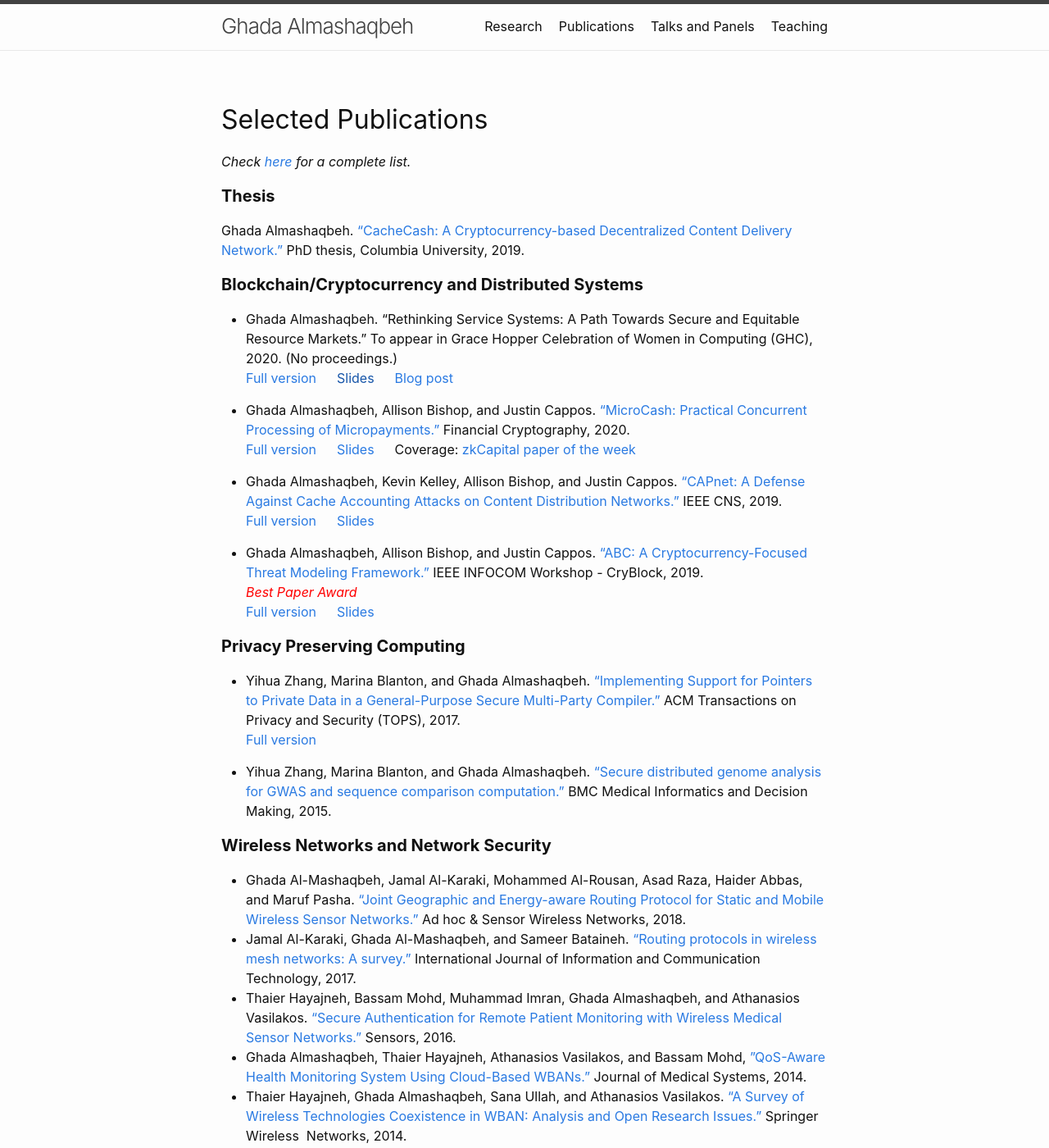
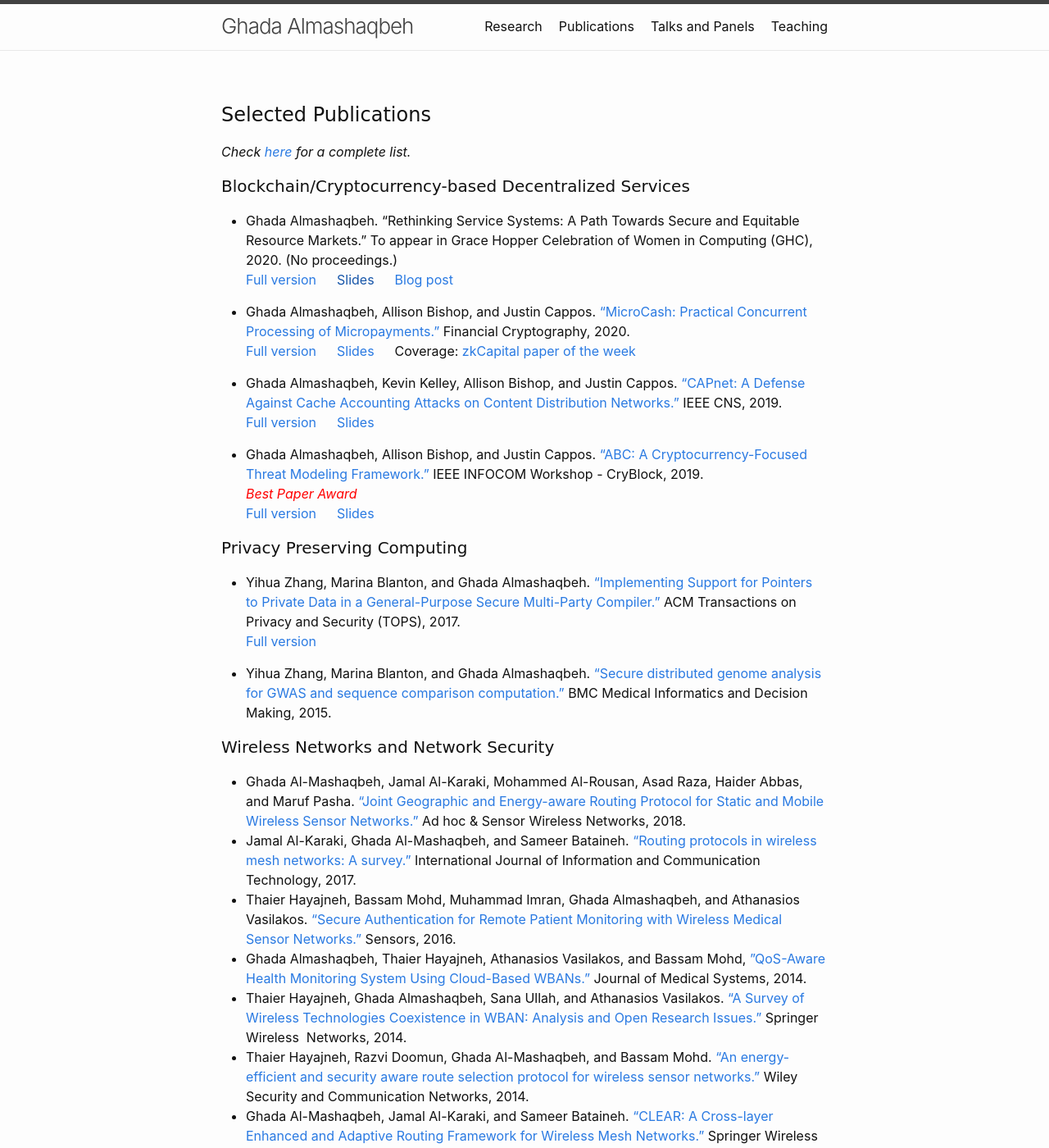
Before and after one commit to GhadaAlmashaqbeh/GhadaAlmashaqbeh.github.io, a Jekyll site: the page built from 02-publications.md, in a window 1280 px wide and 1400 px high. Shown: the whole window at 82% size. Built offline with Jekyll 4.4.1, drawn with Linux system fonts in a browser that asks for light colours; some of the changed text lies outside the part shown.

Commit message:
edit publication layout

```diff
--- a/02-publications.md
+++ b/02-publications.md
@@ -4,13 +4,12 @@
 permalink: /publications/
 ---
 
-## Selected Publications
+<h1 style="font-family: 'Comic Sans MS'">Selected Publications</h1>
+
 _Check [here](https://scholar.google.com/citations?user=QKIkII0AAAAJ&hl=en) for a complete list._<br/>
 
-#### **Thesis**
-Ghada Almashaqbeh. ["CacheCash: A Cryptocurrency-based Decentralized Content Delivery Network."](https://academiccommons.columbia.edu/doi/10.7916/d8-kmv2-7n57) PhD thesis, Columbia University, 2019.
 
-#### **Blockchain/Cryptocurrency and Distributed Systems**
+<h4 style="font-family: 'Comic Sans MS'">Blockchain/Cryptocurrency-based Decentralized Services</h4>
 
 * Ghada Almashaqbeh. "Rethinking Service Systems: A Path Towards Secure and Equitable Resource Markets." To appear in Grace Hopper Celebration of Women in Computing (GHC), 2020. (No proceedings.)<br/>
   [Full version](../unpublished/ghc-2020-full-version.pdf) &emsp; [Slides]() &emsp; [Blog post](https://blog.nucypher.com/the-path-towards-building-decentralized-services/)
@@ -27,14 +26,14 @@
 
 
 
-#### **Privacy Preserving Computing**
+<h4 style="font-family: 'Comic Sans MS'">Privacy Preserving Computing</h4>
 * Yihua Zhang, Marina Blanton, and Ghada Almashaqbeh. ["Implementing Support for Pointers to Private Data in a General-Purpose Secure Multi-Party Compiler."](https://dl.acm.org/citation.cfm?id=3154600) ACM Transactions on Privacy and Security (TOPS), 2017. <br/>
   [Full version](https://arxiv.org/abs/1509.01763)
 
 * Yihua Zhang, Marina Blanton, and Ghada Almashaqbeh. ["Secure distributed genome analysis for GWAS and sequence comparison computation."](https://bmcmedinformdecismak.biomedcentral.com/articles/10.1186/1472-6947-15-S5-S4) BMC Medical Informatics and Decision Making, 2015.
 
 
-#### **Wireless Networks and Network Security**
+<h4 style="font-family: 'Comic Sans MS'">Wireless Networks and Network Security</h4>
 * Ghada Al-Mashaqbeh, Jamal Al-Karaki, Mohammed Al-Rousan, Asad Raza, Haider Abbas, and Maruf Pasha. ["Joint Geographic and Energy-aware Routing Protocol for Static and Mobile Wireless Sensor Networks."](https://www.oldcitypublishing.com/journals/ahswn-home/ahswn-issue-contents/ahswn-volume-41-number-3-4-2018/16950-2/) Ad hoc & Sensor Wireless Networks, 2018.
 * Jamal Al-Karaki, Ghada Al-Mashaqbeh, and Sameer Bataineh. ["Routing protocols in wireless mesh networks: A survey."](https://www.inderscienceonline.com/doi/abs/10.1504/IJICT.2017.087454) International Journal of Information and Communication Technology, 2017.
 * Thaier Hayajneh, Bassam Mohd, Muhammad Imran, Ghada Almashaqbeh, and Athanasios Vasilakos. ["Secure Authentication for Remote Patient Monitoring with Wireless Medical Sensor Networks.”](https://www.mdpi.com/1424-8220/16/4/424) Sensors, 2016.
@@ -42,3 +41,7 @@
 * Thaier Hayajneh, Ghada Almashaqbeh, Sana Ullah, and Athanasios Vasilakos. [“A Survey of Wireless Technologies Coexistence in WBAN: Analysis and Open Research Issues.”](https://link.springer.com/article/10.1007/s11276-014-0736-8) Springer Wireless  Networks, 2014.
 * Thaier Hayajneh, Razvi Doomun, Ghada Al-Mashaqbeh, and Bassam Mohd. [“An energy-efficient and security aware route selection protocol for wireless sensor networks.”](https://onlinelibrary.wiley.com/doi/full/10.1002/sec.915) Wiley Security and Communication Networks, 2014.
 * Ghada Al-Mashaqbeh, Jamal Al-Karaki, and Sameer Bataineh. [“CLEAR: A Cross-layer Enhanced and Adaptive Routing Framework for Wireless Mesh Networks.”](https://link.springer.com/article/10.1007/s11277-009-9758-4) Springer Wireless Personal Communications, 2009.
+
+
+<h4 style="font-family: 'Comic Sans MS'">Thesis</h4>
+Ghada Almashaqbeh. ["CacheCash: A Cryptocurrency-based Decentralized Content Delivery Network."](https://academiccommons.columbia.edu/doi/10.7916/d8-kmv2-7n57) PhD thesis, Columbia University, 2019.
```
